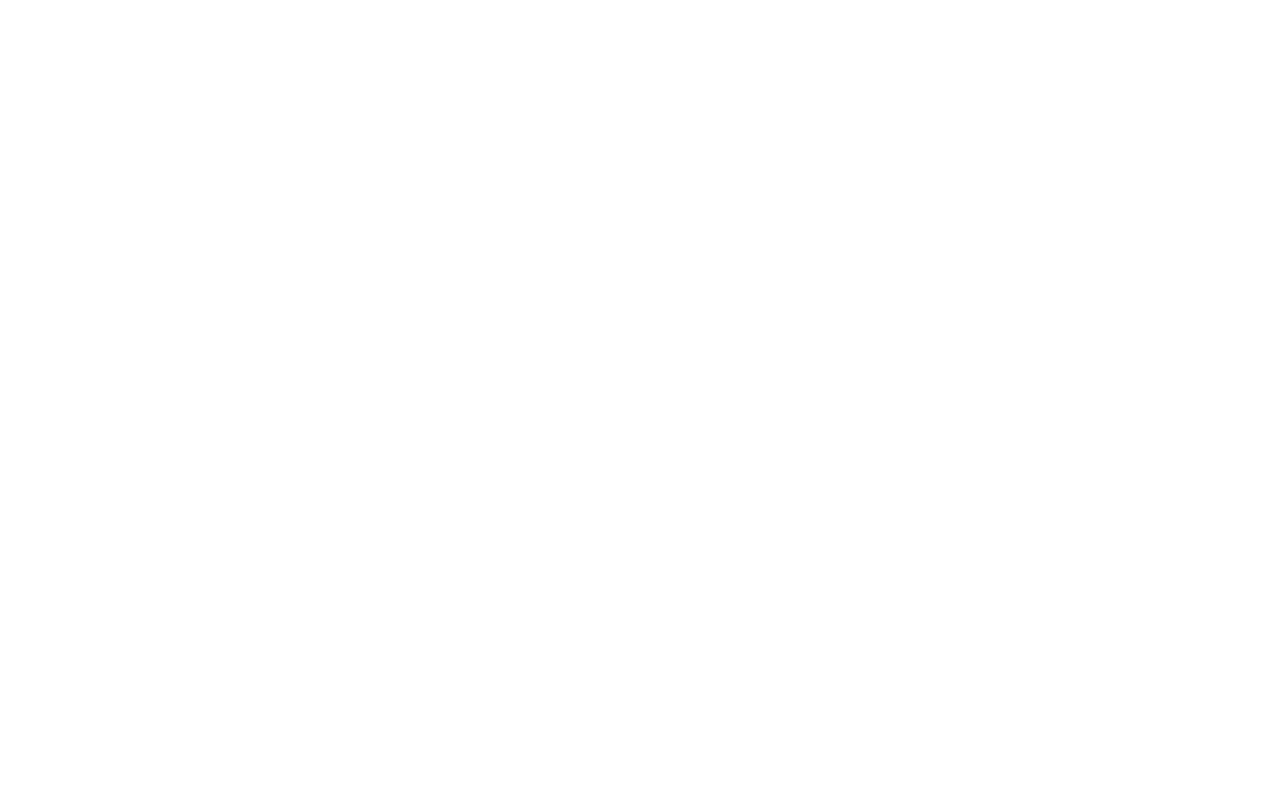
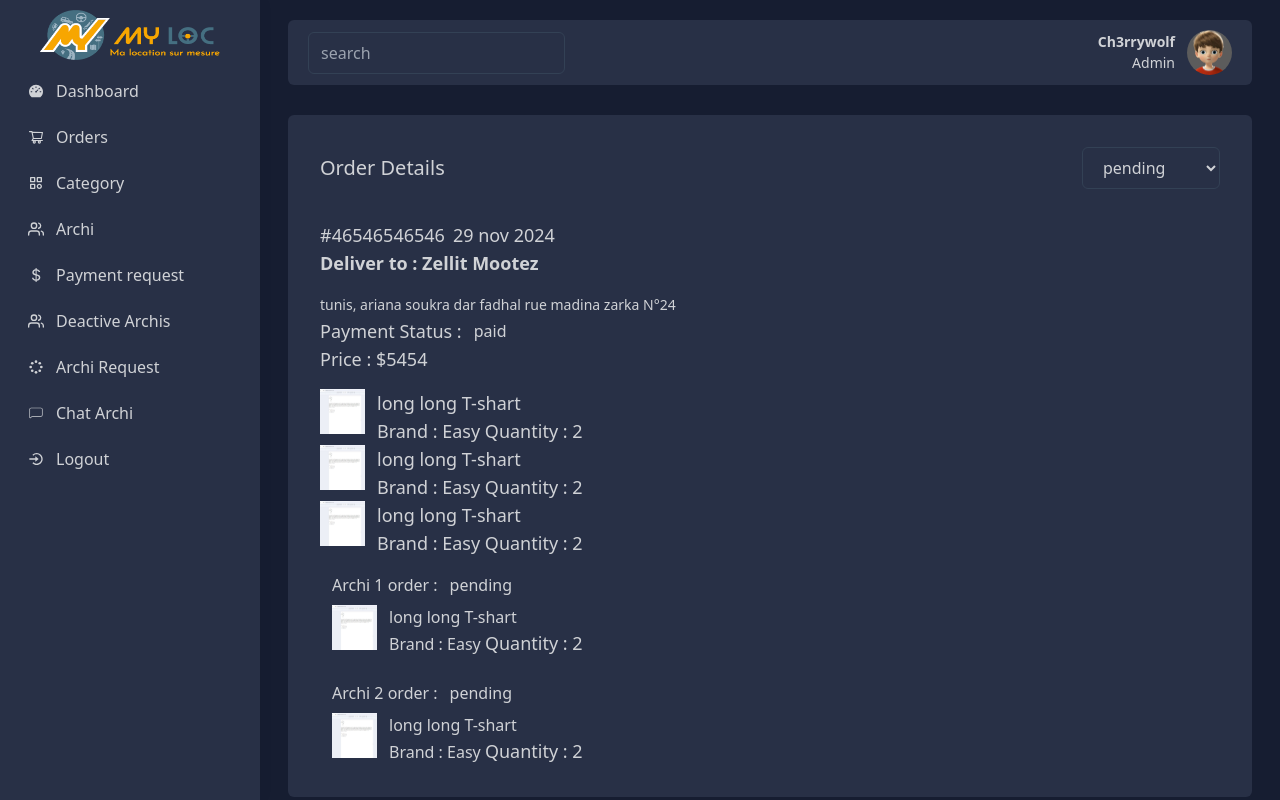
Before and after one commit to ch3rrywolf/krea, a React (Create React App) app in the folder dashboard/: page /admin/dashboard/order/details/1 in a window 1280 px wide. Before the commit this address had no page. Built offline with nearby package versions, Linux system fonts and the light colour scheme.

Commit message:
[FRONT] OrderDetails Admin {OrderDetails.jsx}

```diff
--- a/dashboard/src/router/routes/adminRoutes.js
+++ b/dashboard/src/router/routes/adminRoutes.js
@@ -8,6 +8,7 @@
 const ArchiRequest = lazy(() => import("../../views/admin/ArchiRequest"))
 const ArchiDetails = lazy(() => import("../../views/admin/ArchiDetails"))
 const ChatArchi = lazy(() => import("../../views/admin/ChatArchi"))
+const OrderDetails = lazy(() => import("../../views/admin/OrderDetails"))
 
 export const adminRoutes = [
     {
@@ -54,5 +55,10 @@
         path : 'admin/dashboard/chat-archis',
         element : <ChatArchi />,
         role : 'admin'
+    },
+    {
+        path : 'admin/dashboard/order/details/:orderId',
+        element : <OrderDetails />,
+        role : 'admin'
     }
 ]
--- /dev/null
+++ b/dashboard/src/views/admin/OrderDetails.jsx
@@ -0,0 +1,126 @@
+import React from 'react'
+
+const OrderDetails = () => {
+  return (
+    <div className='px-2 lg:px-7 pt-5'>
+        <div className='w-full p-4 bg-[#283046] rounded-md'>
+            <div className='flex justify-between items-center p-4'>
+                <h2 className='text-xl text-[#d0d2d6]'>Order Details</h2>
+                <select name="" id="" className='px-4 py-2 focus:border-indigo-500 outline-none bg-[#283046] border border-slate-700 rounded-md text-[#d0d2d6]'>
+                    <option value="">pending</option>
+                    <option value="">processing</option>
+                    <option value="">warehouse</option>
+                    <option value="">placed</option>
+                    <option value="">cancelled</option>
+                </select>
+            </div>
+            <div className='p-4'>
+                <div className='flex gap-2 text-lg text-[#d0d2d6]'>
+                    <h2>#46546546546</h2>
+                    <span>29 nov 2024</span>
+                </div>
+                <div className='flex flex-wrap'>
+                    <div className='w-[#32%]'>
+                        <div className='pr-3 text-[#d0d2d6] text-lg'>
+                            <div className='flex flex-col gap-1'>
+                                <h2 className='pb-2 font-semibold'>Deliver to : Zellit Mootez</h2>
+                                <p><span className='text-sm'>tunis, ariana soukra dar fadhal rue madina zarka N°24 </span></p>
+                            </div>
+                            <div className='flex justify-start items-center gap-3'>
+                                <h2>Payment Status : </h2>
+                                <span className='text-base'>paid</span>
+                            </div>
+                            <span>Price : $5454</span>
+                            <div className='mt-4 flex-col gap-4'>
+                                <div className='text-[#d0d2d6]'>
+
+                                    <div className='flex gap-3 text-md'>
+                                        <img className='w-[45px] h-[45px]' src={`http://localhost:3000/images/category/1.jpg`} alt="" />
+                                        <div>
+                                            <h2>long long T-shart</h2>
+                                            <p>
+                                                <span>Brand : </span>
+                                                <span>Easy </span>
+                                                <span className='text-lg'>Quantity : 2</span>
+                                            </p>
+                                        </div>
+                                    </div>
+
+                                    <div className='flex gap-3 text-md'>
+                                        <img className='w-[45px] h-[45px]' src={`http://localhost:3000/images/category/1.jpg`} alt="" />
+                                        <div>
+                                            <h2>long long T-shart</h2>
+                                            <p>
+                                                <span>Brand : </span>
+                                                <span>Easy </span>
+                                                <span className='text-lg'>Quantity : 2</span>
+                                            </p>
+                                        </div>
+                                    </div>
+
+                                    <div className='flex gap-3 text-md'>
+                                        <img className='w-[45px] h-[45px]' src={`http://localhost:3000/images/category/1.jpg`} alt="" />
+                                        <div>
+                                            <h2>long long T-shart</h2>
+                                            <p>
+                                                <span>Brand : </span>
+                                                <span>Easy </span>
+                                                <span className='text-lg'>Quantity : 2</span>
+                                            </p>
+                                        </div>
+                                    </div>
+
+                                </div>
+                            </div>
+                        </div>
+                    </div>
+                    <div className='w-[68%]'>
+                        <div className='pl-3'>
+                            <div className='mt-4 flex flex-col'>
+                                <div className='text-[#d0d2d6] mb-6'>
+                                    <div className='flex justify-start items-center gap-3'>
+                                        <h2>Archi 1 order :</h2>
+                                        <span>pending</span>
+                                    </div>
+                                    <div className='flex gap-3 text-md mt-2'>
+                                        <img className='w-[45px] h-[45px]' src={`http://localhost:3000/images/category/1.jpg`} alt="" />
+                                        <div>
+                                            <h2>long long T-shart</h2>
+                                            <p>
+                                                <span>Brand : </span>
+                                                <span>Easy </span>
+                                                <span className='text-lg'>Quantity : 2</span>
+                                            </p>
+                                        </div>
+                                    </div>
+                                </div>
+
+                                <div className='text-[#d0d2d6]'>
+                                    <div className='flex justify-start items-center gap-3'>
+                                        <h2>Archi 2 order :</h2>
+                                        <span>pending</span>
+                                    </div>
+                                    <div className='flex gap-3 text-md mt-2'>
+                                        <img className='w-[45px] h-[45px]' src={`http://localhost:3000/images/category/1.jpg`} alt="" />
+                                        <div>
+                                            <h2>long long T-shart</h2>
+                                            <p>
+                                                <span>Brand : </span>
+                                                <span>Easy </span>
+                                                <span className='text-lg'>Quantity : 2</span>
+                                            </p>
+                                        </div>
+                                    </div>
+                                </div>
+
+                            </div>
+                        </div>
+                    </div>
+                </div>
+            </div>
+        </div>
+    </div>
+  )
+}
+
+export default OrderDetails
--- a/dashboard/src/views/admin/Orders.jsx
+++ b/dashboard/src/views/admin/Orders.jsx
@@ -38,7 +38,7 @@
                             <div className='py-4 w-[13%]'>$56</div>
                             <div className='py-4 w-[18%]'>pending</div>
                             <div className='py-4 w-[18%]'>pending</div>
-                            <div className='py-4 w-[18%]'><Link>view</Link></div>
+                            <div className='py-4 w-[18%]'><Link to='/admin/dashboard/order/details/1'>view</Link></div>
                             <div onClick={(e) => setShow(!show)} className='py-4 cursor-pointer w-[8%]'><BsArrowBarDown /></div>
                         </div>
 
```
